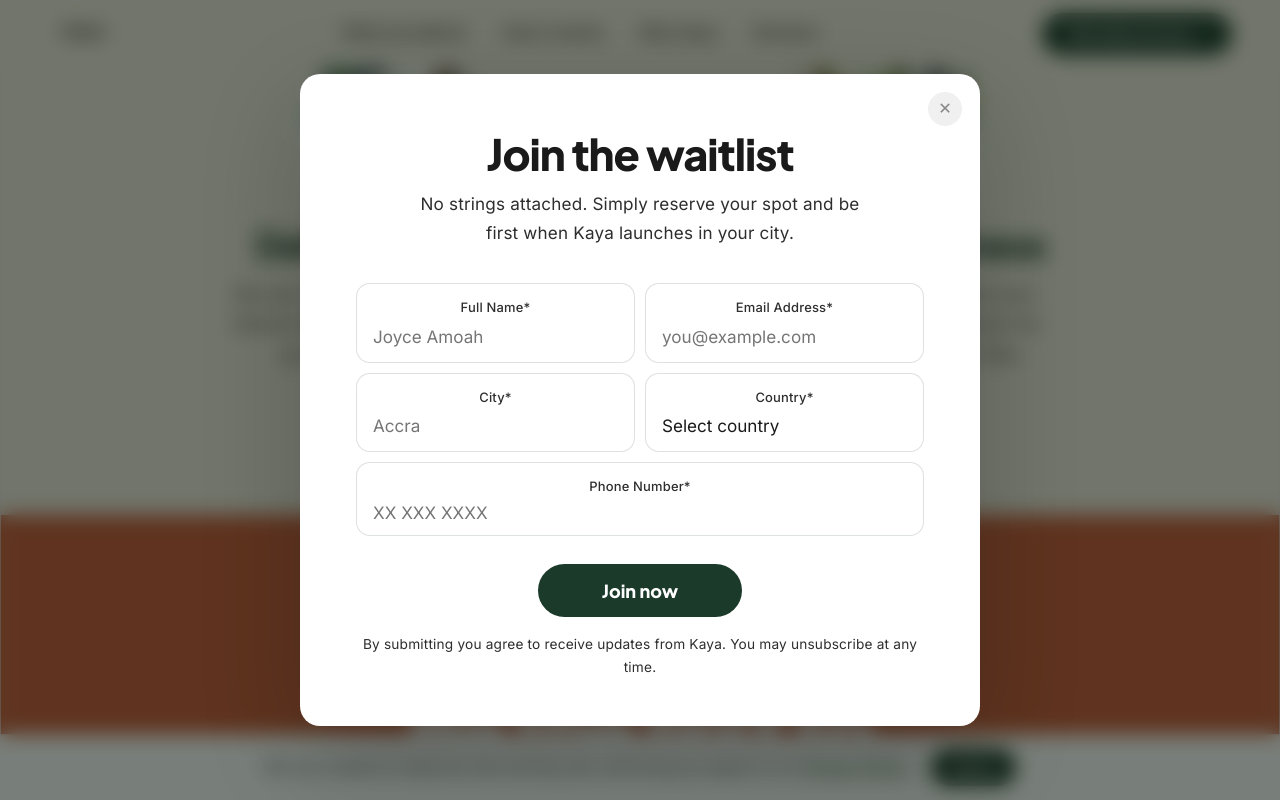
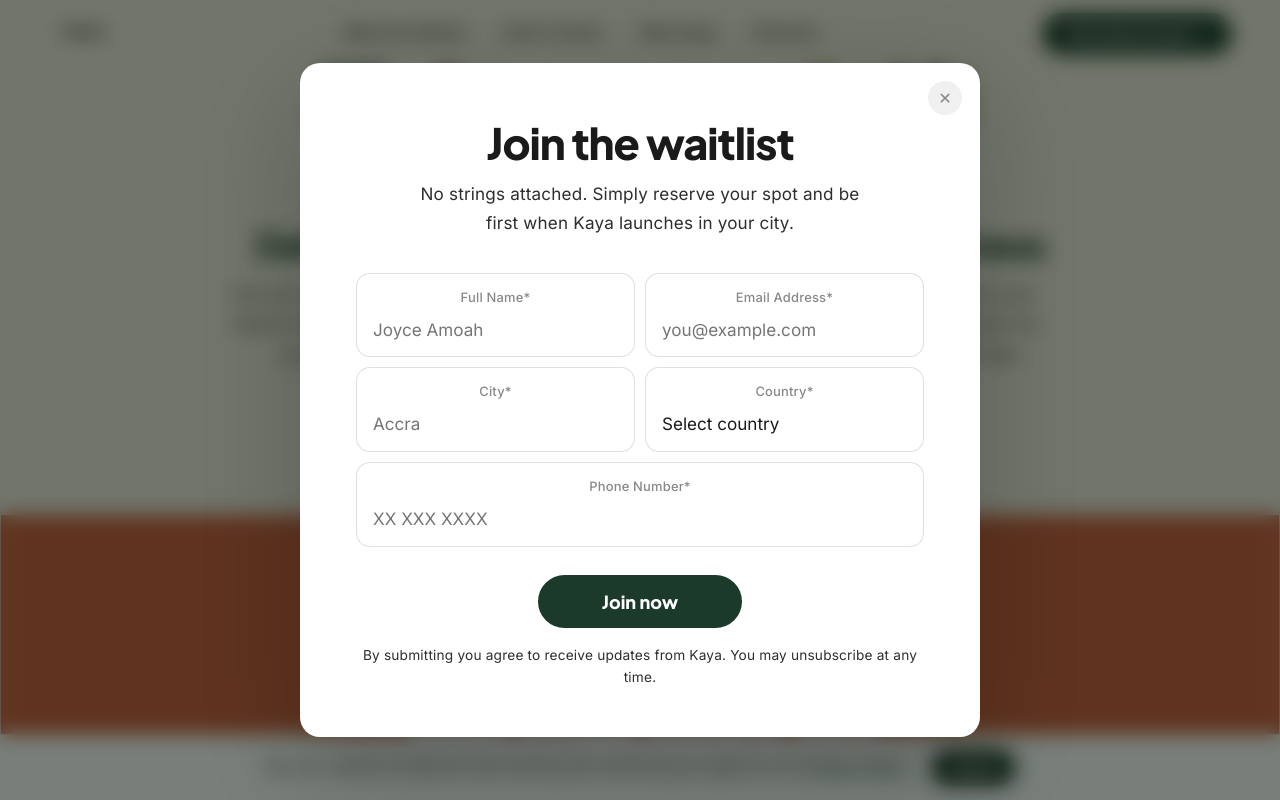
Before and after one commit to rsarpong627-a11y/KAYA, a React (Vite) app: page / in a window 1280 px wide. Both pictures are taken after a click on the button "Start earning →". Shown: the part 3707-4507 px from the top of the page. Built offline with nearby package versions, Linux system fonts and the light colour scheme.

Commit message:
Fix input fields — add height/padding, fix label color contrast

```diff
--- a/src/App.jsx
+++ b/src/App.jsx
@@ -817,7 +817,7 @@
         borderRadius: 14, padding: "10px 16px 12px",
         background: WHITE, cursor: "text",
       }}>
-        <div style={{ fontSize: ".72rem", color: error ? "#e53e3e" : MUTED, fontWeight: 500, marginBottom: 3 }}>{label}{error ? " *" : ""}</div>
+        <div style={{ fontSize: ".72rem", color: error ? "#e53e3e" : "#888", fontWeight: 500, marginBottom: 3 }}>{label}{error ? " *" : ""}</div>
         {children}
       </div>
     </div>
@@ -825,8 +825,10 @@
 
   const inputStyle = {
     width: "100%", border: "none", outline: "none",
-    fontSize: ".95rem", color: TEXT, padding: 0,
+    fontSize: ".95rem", color: TEXT,
+    padding: "4px 0 2px", lineHeight: "1.5",
     background: "transparent", fontFamily: "'Inter', sans-serif",
+    display: "block", minHeight: 28,
   };
 
   return (
```
